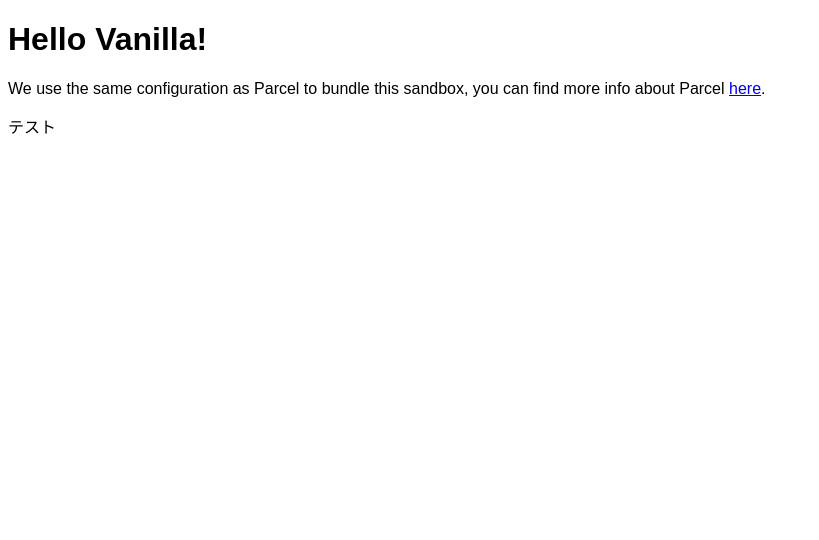
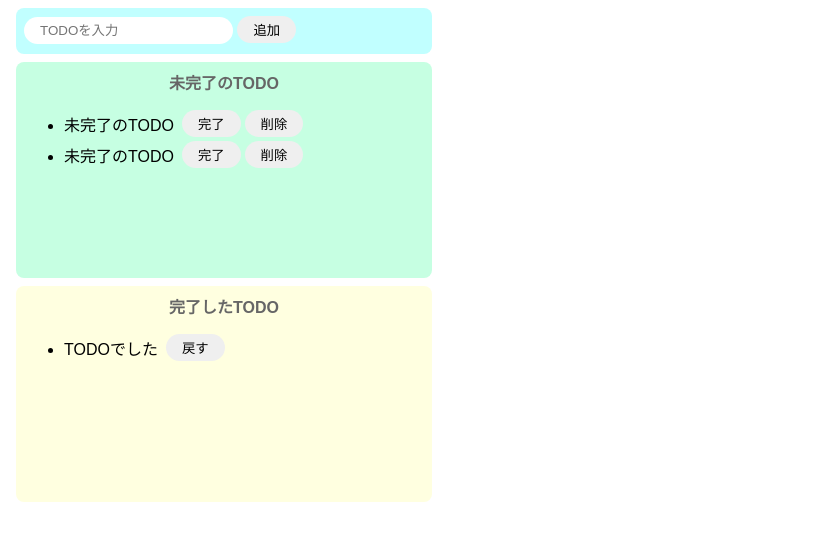
Before and after one commit to Bedorate/codesandbox-test, a website built with Parcel: page index.html in a window 1280 px wide. Shown: the whole page, without its empty margins (0-819 px from the left). Built offline with nearby package versions, Linux system fonts and the light colour scheme.

Commit message:
スタイル整理、divタグ追加 inputに文字を入れて追加ボタンを押すと、未完了のTODOに追加した文字が出てくる

```diff
--- a/index.html
+++ b/index.html
@@ -1,13 +1,42 @@
 <!DOCTYPE html>
 <html>
   <head>
-    <title>Parcel Sandbox</title>
+    <title>Todo.js</title>
     <meta charset="UTF-8" />
   </head>
 
   <body>
-    <div id="app"></div>
-    <p>テスト</p>
+    <div class="input-area">
+      <input id="add-text" placeholder="TODOを入力" />
+      <button id="add-button">追加</button>
+    </div>
+
+    <div class="incomplete-area">
+      <p class="title">未完了のTODO</p>
+      <ul id="incomplete-list">
+        <div class="list-row">
+          <li>未完了のTODO</li>
+          <button>完了</button>
+          <button>削除</button>
+        </div>
+        <div class="list-row">
+          <li>未完了のTODO</li>
+          <button>完了</button>
+          <button>削除</button>
+        </div>
+      </ul>
+    </div>
+
+    <div class="complete-area">
+      <p class="title">完了したTODO</p>
+      <ul>
+        <div class="list-row">
+          <li>TODOでした</li>
+          <button>戻す</button>
+        </div>
+      </ul>
+    </div>
+
     <script src="src/index.js"></script>
   </body>
 </html>
--- a/src/index.js
+++ b/src/index.js
@@ -1,10 +1,25 @@
 import "./styles.css";
 
-document.getElementById("app").innerHTML = `
-<h1>Hello Vanilla!</h1>
-<div>
-  We use the same configuration as Parcel to bundle this sandbox, you can find more
-  info about Parcel
-  <a href="https://parceljs.org" target="_blank" rel="noopener noreferrer">here</a>.
-</div>
-`;
+const onClickAdd = () => {
+  //テキストボックスの値を取得し、初期化
+  const inputText = document.getElementById("add-text").value;
+  document.getElementById("add-text").value = "";
+
+  //div生成
+  const div = document.createElement("div");
+  div.className = "list-row";
+
+  //li生成
+  const li = document.createElement("li");
+  li.innerText = inputText;
+
+  //divタグの子要素に各要素を設定
+  div.appendChild(li);
+
+  //未完了リストに追加
+  document.getElementById("incomplete-list").appendChild(div);
+};
+
+document
+  .getElementById("add-button")
+  .addEventListener("click", () => onClickAdd());
--- a/src/styles.css
+++ b/src/styles.css
@@ -1,3 +1,66 @@
 body {
   font-family: sans-serif;
 }
+
+input {
+  border-radius: 16px;
+  border: none;
+  padding: 6px 16px;
+  outline: none;
+}
+
+button {
+  border-radius: 16px;
+  border: none;
+  padding: 4px 16px;
+  margin-right: 4px;
+}
+
+button:hover {
+  background-color: #ff7fff;
+  color: #fff;
+  cursor: pointer;
+}
+
+li {
+  margin-right: 8px;
+}
+.input-area {
+  width: 400px;
+  height: 30px;
+  padding: 8px;
+  margin: 8px;
+  border-radius: 8px;
+  background-color: #c1ffff;
+}
+
+.incomplete-area {
+  width: 400px;
+  min-height: 200px;
+  padding: 8px;
+  margin: 8px;
+  border-radius: 8px;
+  background-color: #c6ffe2;
+}
+
+.complete-area {
+  width: 400px;
+  min-height: 200px;
+  padding: 8px;
+  margin: 8px;
+  border-radius: 8px;
+  background-color: #ffffe0;
+}
+
+.title {
+  text-align: center;
+  margin-top: 0px;
+  font-weight: bold;
+  color: #666;
+}
+
+.list-row {
+  display: flex;
+  align-items: center;
+  padding-bottom: 4px;
+}
```
